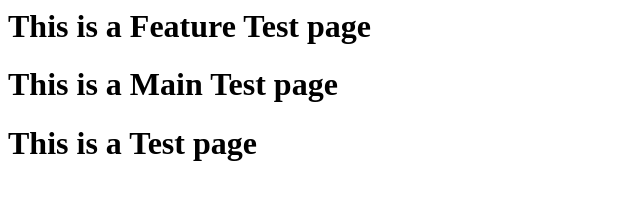
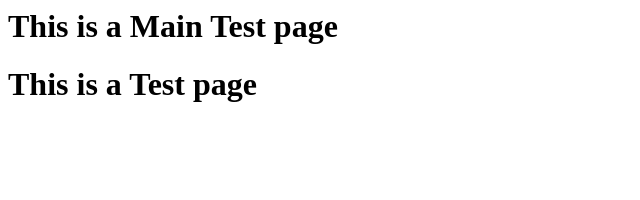
Before and after one commit to anoops2015/cicd, a plain HTML site: page index.html in a window 1280 px wide. Shown: the whole page, without its empty margins (0-640 px from the left). Drawn offline with Linux system fonts and the light colour scheme.

```diff
--- a/index.html
+++ b/index.html
@@ -1,3 +1,3 @@
-<h1> This is a Feature Test page</h1>
+
 <h1> This is a Main Test page</h1>
 <h1> This is a Test page</h1>
```
